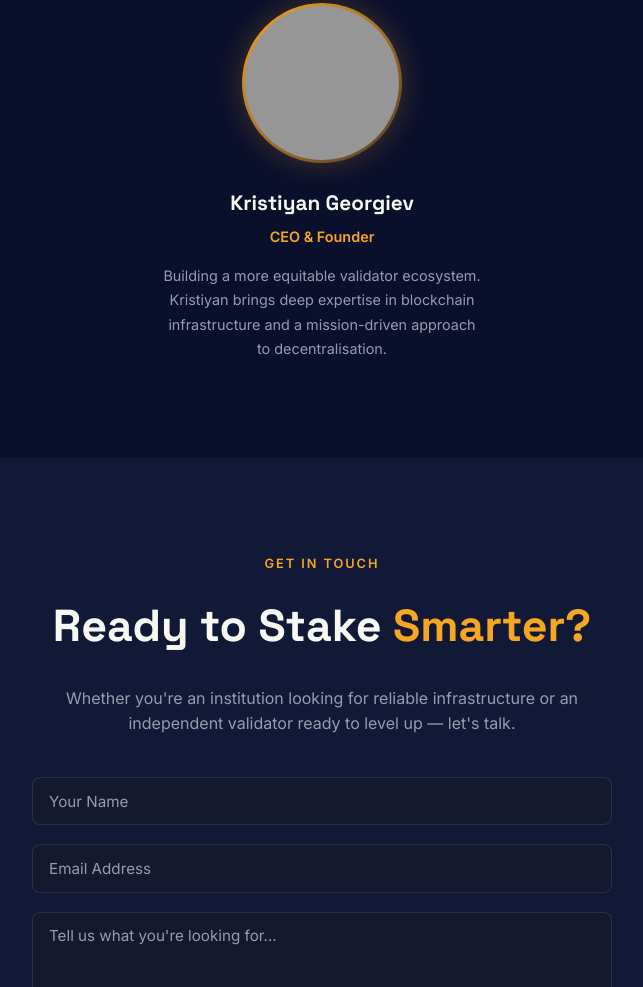
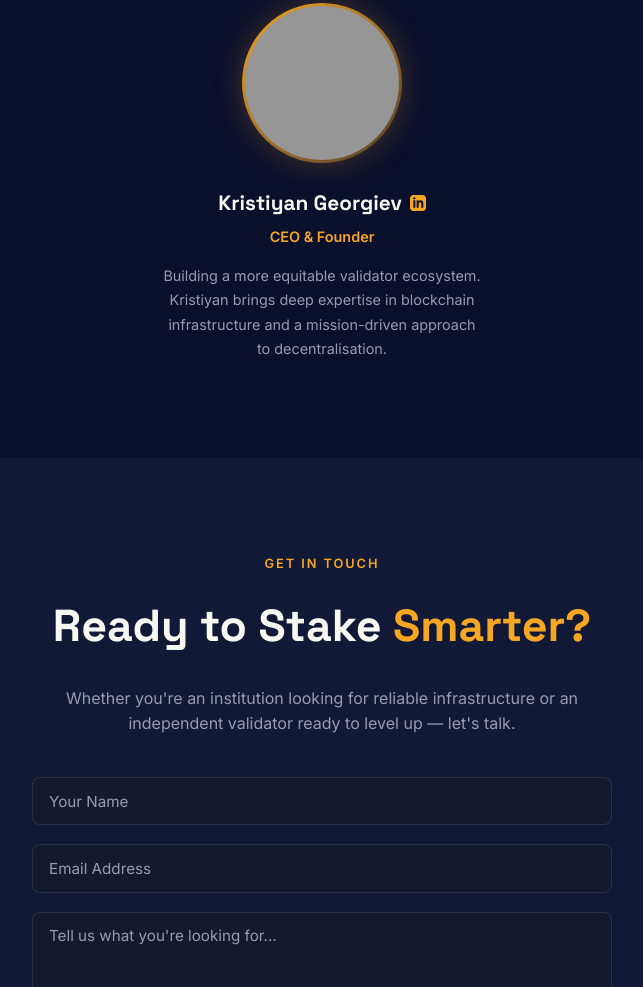
Before and after one commit to peggyagent/8020staking, a plain HTML site: page index.html in a window 1280 px wide. Shown: the part 4588-5575 px from the top of the page, without its empty margins (318-961 px from the left). Drawn offline with Linux system fonts and the light colour scheme; grey boxes are pictures that could not be loaded; animation ran at ten frames a second.

Commit message:
feat: add LinkedIn link to Kristiyan's profile

```diff
--- a/index.html
+++ b/index.html
@@ -399,7 +399,7 @@
         <div class="team-photo-wrap">
           <img src="https://media.licdn.com/dms/image/v2/C4E03AQG_JvXJ8x9eKA/profile-displayphoto-shrink_800_800/profile-displayphoto-shrink_800_800/0/1579272373539?e=1746057600&v=beta&t=YnlRNsPzI3y0Qdq-lCRK39BqIFX5wJpHMcW6G2AMmtc" alt="Kristiyan Georgiev" onerror="this.src='https://ui-avatars.com/api/?name=Kristiyan+Georgiev&background=F5A623&color=0A0F2C&size=160'">
         </div>
-        <div class="team-name">Kristiyan Georgiev</div>
+        <a href="https://www.linkedin.com/in/kristiyan-georgiev-7b6173109/" target="_blank" rel="noopener" class="team-name" style="text-decoration:none;color:inherit;display:flex;align-items:center;justify-content:center;gap:0.5rem">Kristiyan Georgiev <svg width="16" height="16" viewBox="0 0 24 24" fill="#F5A623"><path d="M19 0h-14c-2.761 0-5 2.239-5 5v14c0 2.761 2.239 5 5 5h14c2.762 0 5-2.239 5-5v-14c0-2.761-2.238-5-5-5zm-11 19h-3v-11h3v11zm-1.5-12.268c-.966 0-1.75-.79-1.75-1.764s.784-1.764 1.75-1.764 1.75.79 1.75 1.764-.783 1.764-1.75 1.764zm13.5 12.268h-3v-5.604c0-3.368-4-3.113-4 0v5.604h-3v-11h3v1.765c1.396-2.586 7-2.777 7 2.476v6.759z"/></svg></a>
         <div class="team-title">CEO & Founder</div>
         <div class="team-bio">Building a more equitable validator ecosystem. Kristiyan brings deep expertise in blockchain infrastructure and a mission-driven approach to decentralisation.</div>
       </div>
```
